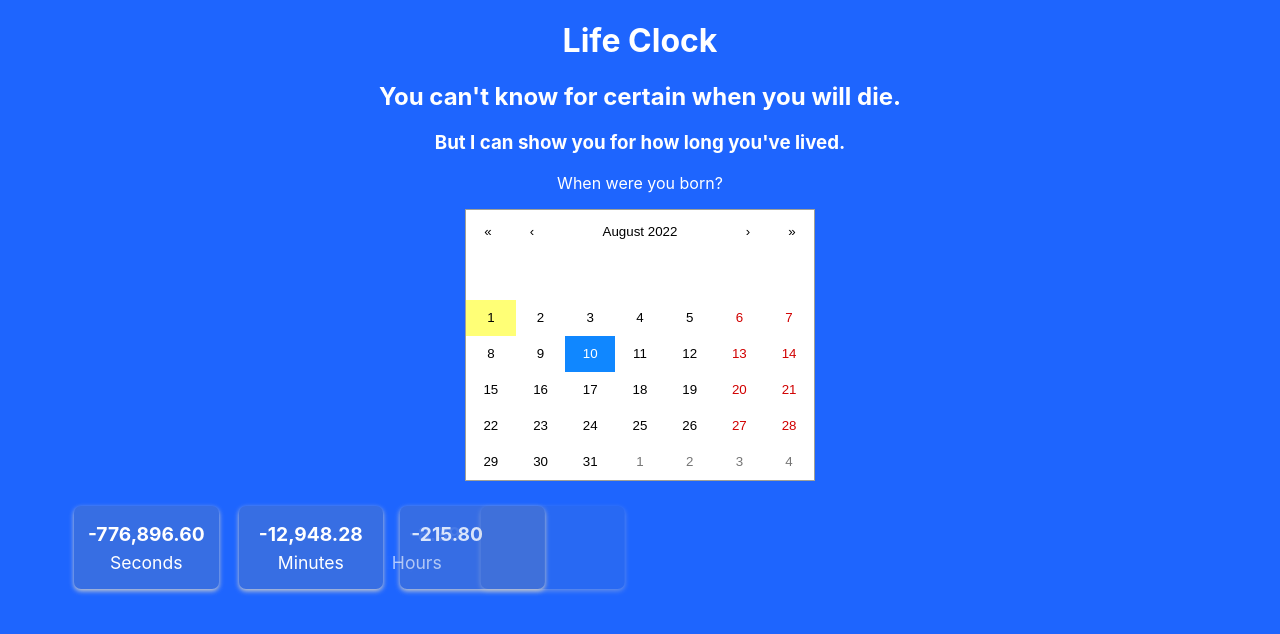
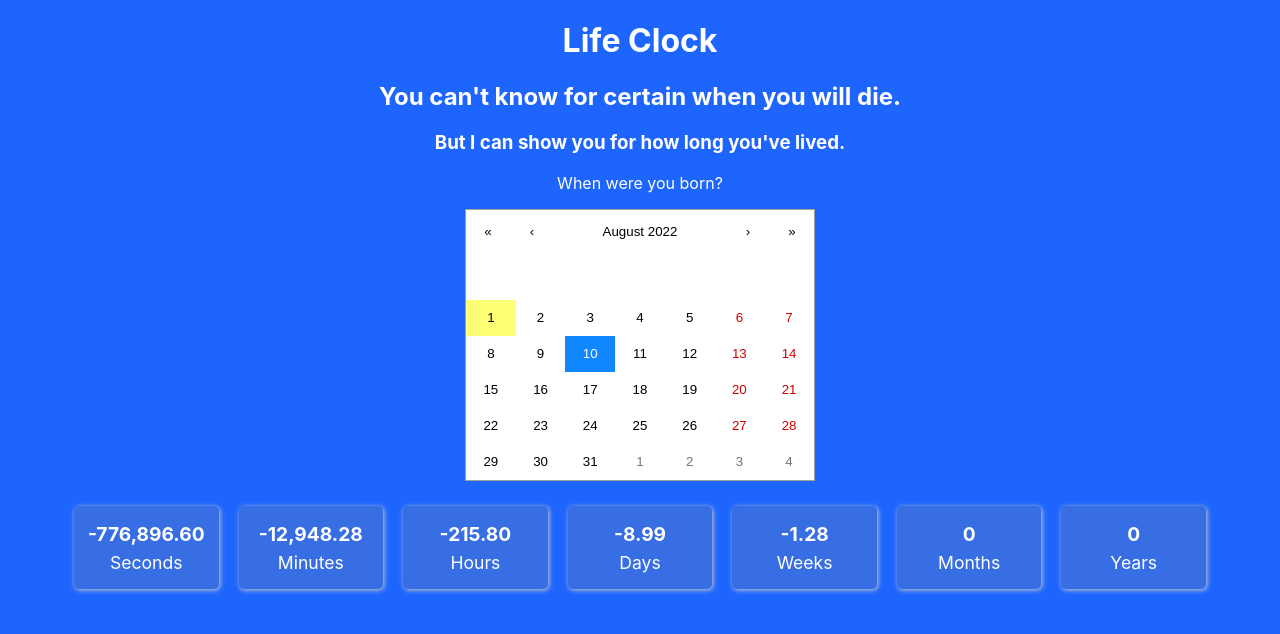
Before and after one commit to Id3arium/LifeClock, a React (Create React App) app: page / in a window 1280 px wide. Both pictures are taken after a click on the button "10". Shown: the top 634 px of the page. Built offline with nearby package versions, Linux system fonts and the light colour scheme.

Commit message:
making cards animate from the center out

```diff
--- a/src/Components/App.css
+++ b/src/Components/App.css
@@ -8,8 +8,7 @@
   color: #61dafb;
 }
 
-.mid{
-  overflow: auto;
+.cards-wrapper{
   margin: 15px 5%;
   display: flex;
   justify-content: center;
--- a/src/Components/App.js
+++ b/src/Components/App.js
@@ -28,31 +28,31 @@ function App() {
       targets: 'h1, h2, h3',
       translateY: [-50,0],
       opacity: [0, 1],
-      delay: anime.stagger(1000),
+      delay: anime.stagger(250),
     })
     .add({
-      targets: '.top p, .date-picker',
+      targets: '.header > p, .date-picker',
       opacity: [0, 1],
       duration: 750,
-      delay: 1250,
+      delay: 125,
     })
   }
 
   let animateBot = () => { anime.timeline({
     })
     .add({
-      duration: anime.stagger(250),
-      delay: anime.stagger(250),
-      targets: '.mid *',
-      translateX: [-150,0],
+      duration: anime.stagger(50, {from: 'center', start:250, easing: 'linear'}),
+      delay: anime.stagger(50, {from: 'center' , start:250, easing: 'linear'}),
+      targets: '.cards-wrapper > *',
+      translateX: [anime.stagger([150,-150]),0],
       opacity: [0, 1],
       easing: 'easeOutQuad',
     })
     .add({
-      targets: '.bot > *',
+      targets: '.footer > *',
       translateY: [-25,0],
       opacity: [0, 1],
-      delay: anime.stagger(5000),
+      delay: anime.stagger(5000, {start:5000}),
       easing: 'easeOutQuad'
     })
   }
@@ -66,7 +66,7 @@ function App() {
   return (
     <div className="App">
 
-      <div className='top' >
+      <div className='header' >
         <h1>Life Clock</h1>
         <h2> You can't know for certain when you will die. </h2>
         <h3> But I can show you for how long you've lived. </h3>
@@ -74,7 +74,7 @@ function App() {
         <DatePicker onDateChanged={onDateChanged} />
       </div>
 
-      {datePicked && <div className='mid'>
+      {datePicked && <div className='cards-wrapper'>
         <ClockCard units={"Seconds"} timePassed={ch.getSeconds(time, birthDate)}/>
         <ClockCard units={"Minutes"} timePassed={ch.getMinutes(time, birthDate)}/>
         <ClockCard units={"Hours"} timePassed={ch.getHours(time, birthDate)}/>
@@ -84,7 +84,7 @@ function App() {
         <ClockCard units={"Years"} timePassed={ch.getYears(time, birthDate)}/>
       </div>}
 
-      {datePicked && <div className='bot'>
+      {datePicked && <div className='footer'>
         <p> Have passed since that day. </p>
         <p> Think of everything you experienced in this time. </p>
         <p> Did things go the way you expected? </p>
--- a/src/Components/ClockCard/ClockCard.css
+++ b/src/Components/ClockCard/ClockCard.css
@@ -1,8 +1,8 @@
 
 .clock-card {
     background: #ffb8111c;
-    border-radius: 7px;
-    box-shadow: 0 2px 5px #ccc;
+    border-radius: 5px;
+    box-shadow: 1px 1px 5px #ccc;
     padding: 10px;
     width: 150px;
     margin: 10px;
```
